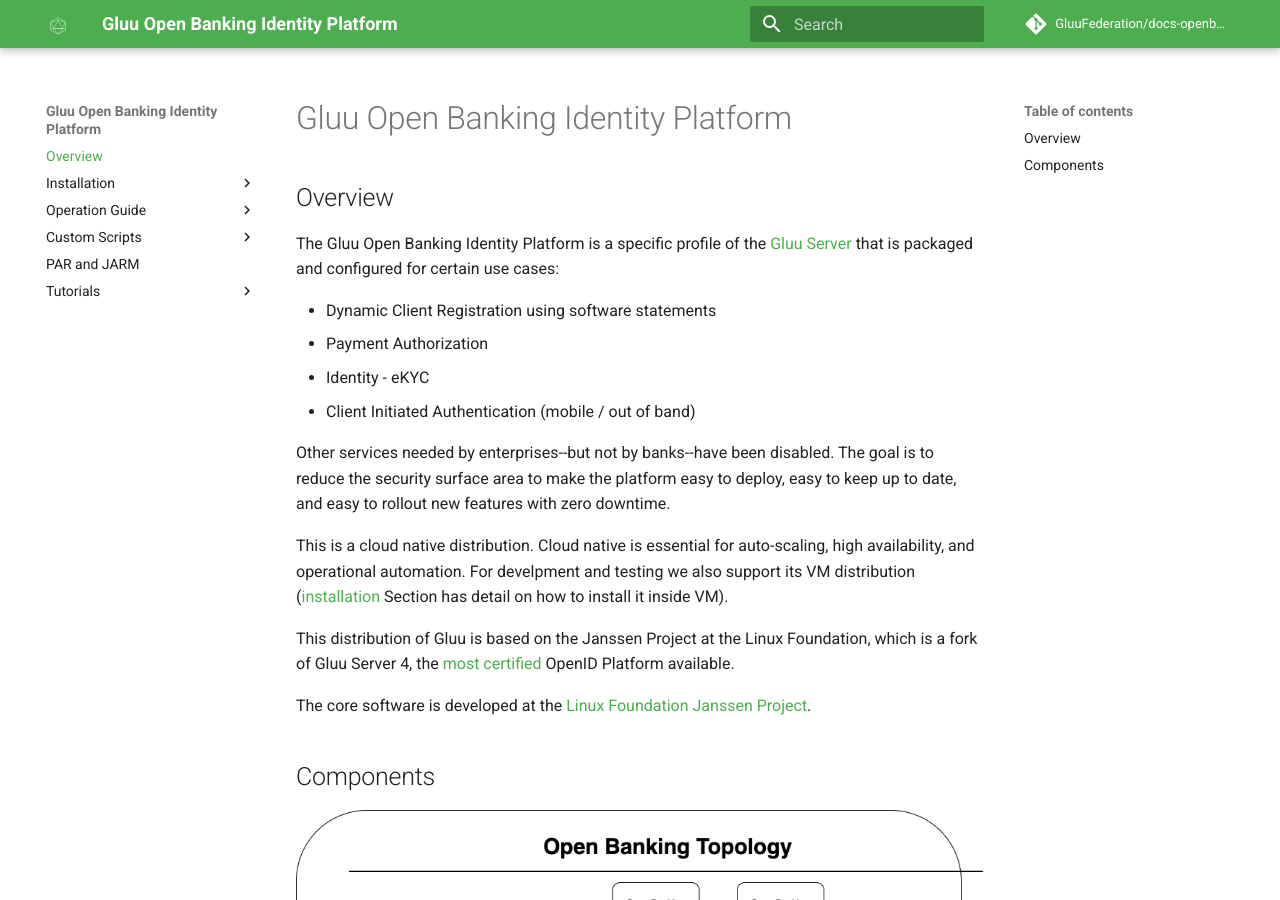
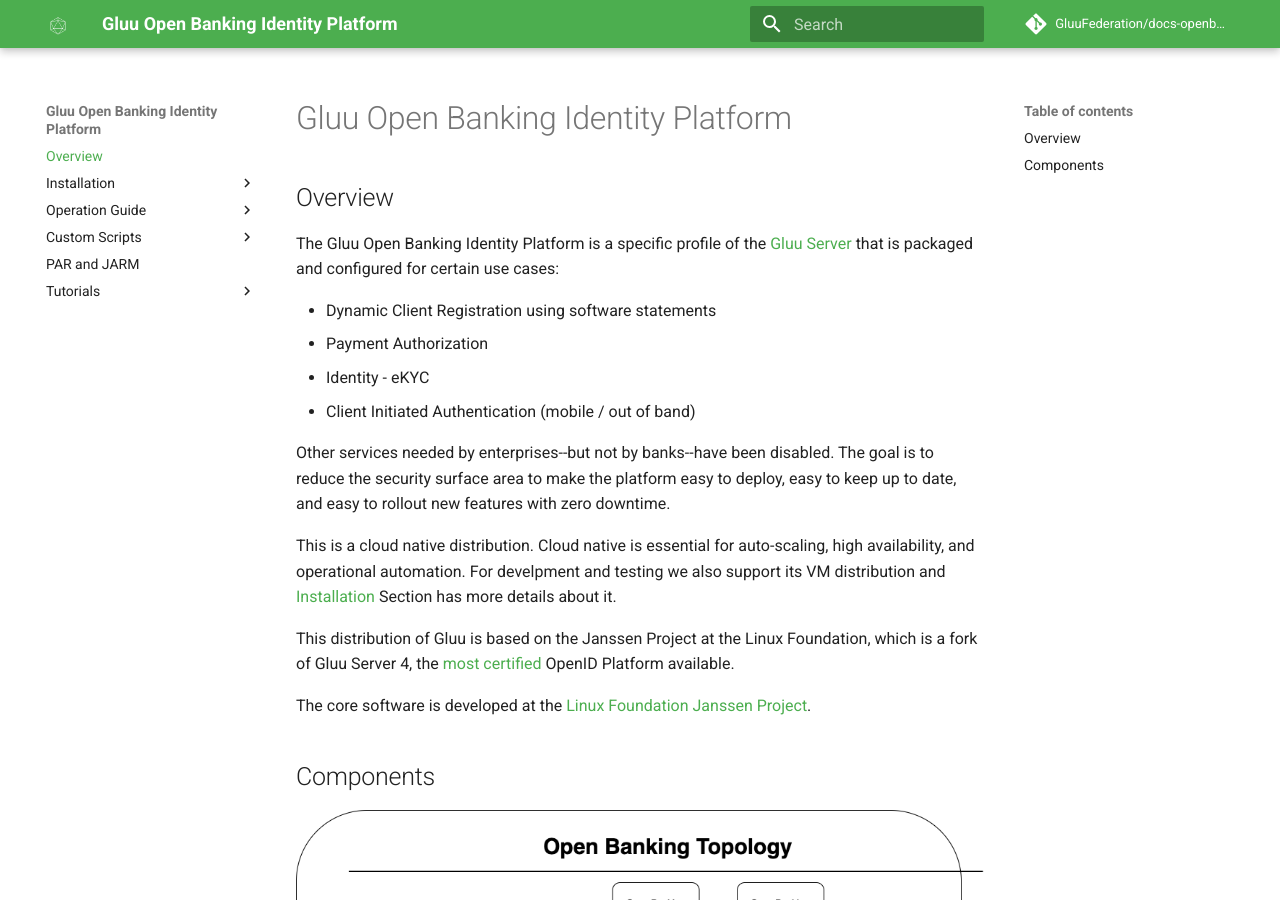
Before and after one commit to GluuFederation/docs-openbanking-prod, an MkDocs documentation site: the page built from docs/source/index.md, in a window 1280 px wide and 900 px high. Built offline with MkDocs 1.6.1 and Material for MkDocs 9.7.7, drawn with Linux system fonts in a browser that asks for light colours; comment, search, counter and statistics services are not loaded.

Commit message:
Update index.md

```diff
--- a/docs/source/index.md
+++ b/docs/source/index.md
@@ -11,7 +11,7 @@ The Gluu Open Banking Identity Platform is a specific profile of the [Gluu Serve
 
 Other services needed by enterprises--but not by banks--have been disabled. The goal is to reduce the security surface area to make the platform easy to deploy, easy to keep up to date, and easy to rollout new features with zero downtime.
 
-This is a cloud native distribution. Cloud native is essential for auto-scaling, high availability, and operational automation. For develpment and testing we also support its VM distribution ([installation](https://gluu.org/docs/openbanking/installvm/) Section has detail on how to install it inside VM).
+This is a cloud native distribution. Cloud native is essential for auto-scaling, high availability, and operational automation. For develpment and testing we also support its VM distribution and [Installation](https://gluu.org/docs/openbanking/installvm/) Section has more details about it.
 
 This distribution of Gluu is based on the Janssen Project at the Linux Foundation, which is a fork of Gluu Server 4, the [most certified](https://openid.net/certification) OpenID Platform available.
 
```
